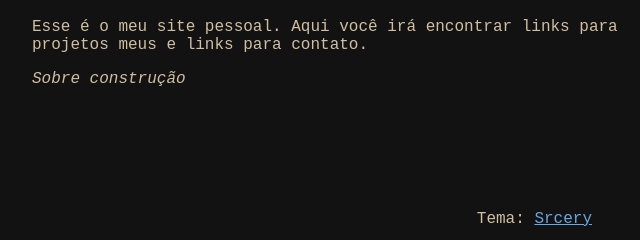
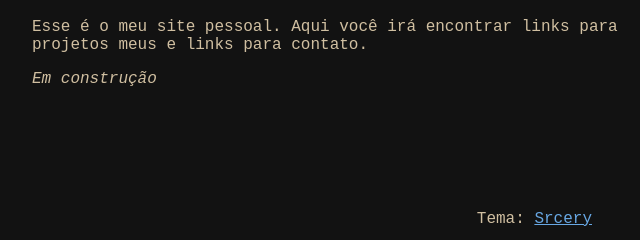
Before and after one commit to VitorGoatman/vitorgoatman.github.io, a plain HTML site: page index.html in a window 1280 px wide. Shown: the part 266-506 px from the top of the page, 283-923 px from the left. Drawn offline with Linux system fonts and the light colour scheme.

Commit message:
fix typo

```diff
--- a/index.html
+++ b/index.html
@@ -25,7 +25,7 @@
 
 <h1 id="bem-vindo">Bem-vindo</h1>
 <p>Esse é o meu site pessoal. Aqui você irá encontrar links para projetos meus e links para contato.</p>
-<p><em>Sobre construção</em></p>
+<p><em>Em construção</em></p>
 
 
 <!--End markdown generated content-->
```
